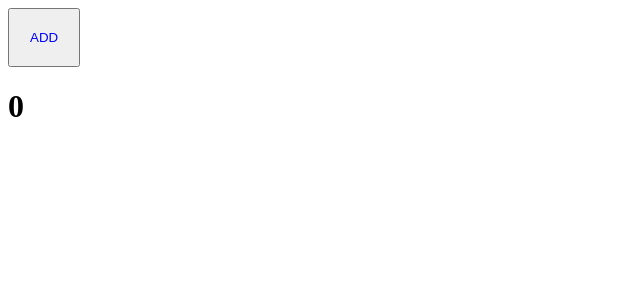
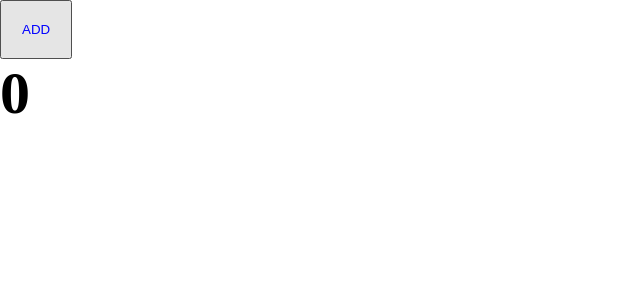
Before and after one commit to hiiam-andy/advanced-react, a React app: page / in a window 1280 px wide. Shown: the top 300 px of the page, without its empty margins (0-640 px from the left). Built offline with nearby package versions, Linux system fonts and the light colour scheme.

Commit message:
начал приложение, реализовал хеш css модулей

```diff
--- /dev/null
+++ b/src/App.tsx
@@ -0,0 +1,9 @@
+import Counter from "./components/Counter";
+import "./index.scss";
+export default function App() {
+  return (
+    <div className="app">
+      <Counter />
+    </div>
+  );
+}
--- a/src/components/App.tsx
+++ /dev/null
@@ -1,10 +0,0 @@
-import React from "react";
-import Counter from "./Counter";
-
-export default function App() {
-  return (
-    <div>
-      <Counter />
-    </div>
-  );
-}
--- /dev/null
+++ b/src/index.scss
@@ -0,0 +1,9 @@
+*{
+  margin: 0;
+  padding: 0;
+  box-sizing: border-box;
+}
+
+.app{
+  font-size: 30px;
+}
--- a/src/index.tsx
+++ b/src/index.tsx
@@ -1,4 +1,4 @@
 import { render } from "react-dom";
-import App from "./components/App";
+import App from "./App";
 
 render(<App />, document.getElementById("root"));
```
Also changed, not shown: src/global.d.ts (renamed from src/components/global.d.ts), 7 other files (tests, documents, lock files or other folders).
